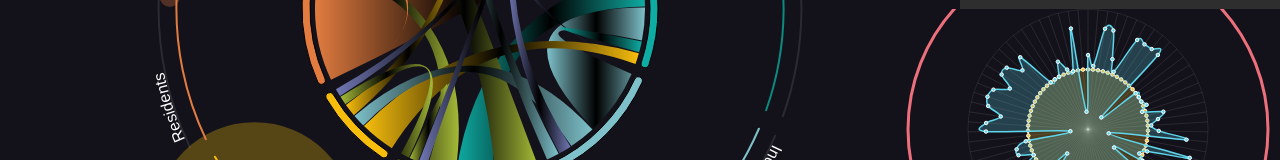
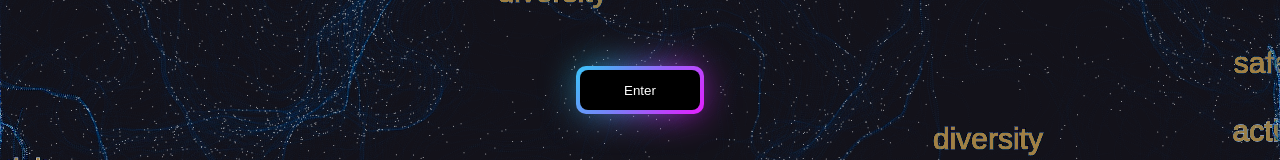
Before and after one commit to kekehurry/Generative-Metrics-Playground, a React (Create React App) app: page / in a window 1280 px wide. Shown: the part 550-710 px from the top of the page. Built offline with nearby package versions, Linux system fonts and the light colour scheme; what resso would draw is missing.

Commit message:
add welcomepage

```diff
--- a/package.json
+++ b/package.json
@@ -9,6 +9,7 @@
     "css-loader": "^6.8.1",
     "d3": "^7.8.5",
     "d3-v6-tip": "^1.0.9",
+    "p5": "^1.6.0",
     "react": "^18.2.0",
     "react-dom": "^18.2.0",
     "react-scripts": "5.0.1",
--- a/public/index.html
+++ b/public/index.html
@@ -4,7 +4,7 @@
     <meta charset="utf-8" />
     <link rel="icon" href="%PUBLIC_URL%/favicon.ico" />
     <meta name="viewport" content="width=device-width, initial-scale=1" />
-    <meta name="theme-color" content="#000000" />
+    <meta name="theme-color" content="#13121A" />
     <meta
       name="description"
       content="Web site created using create-react-app"
@@ -27,8 +27,13 @@
     <title>React App</title>
   </head>
   <body>
-    <noscript>You need to enable JavaScript to run this app.</noscript>
+    <!-- <div id="welcomepage">
+      <h1>Welcome to my website</h1>
+    </div> -->
+
+    <!-- <noscript>You need to enable JavaScript to run this app.</noscript> -->
     <div id="root"></div>
+
     <!--
       This HTML file is a template.
       If you open it directly in the browser, you will see an empty page.
--- a/src/App.js
+++ b/src/App.js
@@ -1,4 +1,5 @@
 import './App.css';
+import WelcomePage from './components/WelcomePage';
 import React, { useState, useEffect } from "react";
 import Expand from './components/Expand';
 
@@ -20,7 +21,14 @@ const CHORD_DATA_PATH = "/data/chord_data_2.csv";
 // const PIE_DATA_PATH = "/data/pie_data_2.csv";
 const RADAR_DATA_PATH = '/data/radar_data_2.json';
 
+
 function App() {
+
+  const [showGraph, setShowGraph] = useState(false);
+
+  function enterSite() {
+    setShowGraph(true);
+  }
 
   const [sidebarOpen, setSidebarOpen] = useState(false);
 
@@ -56,6 +64,7 @@ function App() {
   const handleChange4 = (value) => {
     setVersion(value);
   };
+
 
 
   // handle windows resize
@@ -124,6 +133,9 @@ function App() {
       });
   }, [version]);
 
+  if (!showGraph) {
+    return <WelcomePage enterSite={enterSite} />;
+  } else {
 
     return (
       <div className="App">
@@ -185,6 +197,7 @@ function App() {
       </div>
     );
         }
+}
 
 export default App;
 
--- /dev/null
+++ b/src/components/Sketch.js
@@ -0,0 +1,204 @@
+import React, { useRef, useEffect } from 'react';
+import p5 from 'p5';  // 引入 p5 库
+
+class Particle {
+    constructor(p, scl, cols) {
+        this.p = p;
+        this.scl = scl;
+        this.cols = cols;
+        this.pos = p.createVector(p.random(p.width), p.random(p.height));
+        this.vel = p.createVector();
+        this.acc = p.createVector();
+        this.maxspeed = 2;
+
+        this.color = p.color(68, 105, 161, 5);
+
+    }
+
+    follow(flowfield) {
+        let x = this.p.floor(this.pos.x / this.scl);
+        let y = this.p.floor(this.pos.y / this.scl);
+        let index = x + y * this.cols;
+        let force = flowfield[index];
+        this.applyForce(force);
+    }
+
+    update() {
+        this.vel.add(this.acc);
+        this.vel.limit(this.maxspeed);
+        this.pos.add(this.vel);
+        this.acc.mult(0);
+    }
+
+    applyForce(force) {
+        this.acc.add(force);
+    }
+
+    edges() {
+        if (this.pos.x > this.p.width) this.pos.x = 0;
+        if (this.pos.x < 0) this.pos.x = this.p.width;
+        if (this.pos.y > this.p.height) this.pos.y = 0;
+        if (this.pos.y < 0) this.pos.y = this.p.height;
+    }
+
+    show() {
+        let d = this.p.dist(this.pos.x, this.pos.y, this.p.mouseX, this.p.mouseY);
+        if (d < 50) {
+            // this.color = this.p.color(89, 151, 155, 5);
+            this.color = this.p.color(41, 145, 186, 5);
+        } else {
+            // this.color = this.p.color(68, 105, 161, 5);
+            this.color = this.p.color(105, 135, 190, 5);
+        }
+        this.p.strokeWeight(2);  // set the stroke weight
+
+        // add shining effect
+        if (this.p.random(1) < 0.01) {
+            this.p.stroke(255, 255, 255, 200);
+            this.p.strokeWeight(1);
+        } else {
+            this.p.stroke(this.color);
+        }
+        this.p.point(this.pos.x, this.pos.y);
+    }
+}
+
+export default function Sketch() {
+
+    const sketchRef = useRef();
+
+    useEffect(() => {
+        new p5(p => {
+            let cols, rows;
+            let scl = 20;
+            let zoff = 0;
+            let particles = [];
+            let flowfield;
+            let i = 0;
+
+// --------------------- text ---------------------
+            let communityAlpha = 80;
+            let futureAlpha = 255;
+            let futureTimer = 0;
+            let futurePosition;
+            let text_list = ['safe','peace','activity','innovation','sustainable','accessible','diversity','convenient']
+            let currentText = '';
+// --------------------- text ---------------------
+
+
+            const radialGradient = (sX, sY, sR, eX, eY, eR, colorS, colorE) => {
+                const gradient = p.drawingContext.createRadialGradient(sX, sY, sR, eX, eY, eR);
+
+                gradient.addColorStop(0, colorS.toString());
+                gradient.addColorStop(1, colorE.toString());
+
+                return gradient;
+            };
+
+            p.setup = () => {
+                p.createCanvas(p.windowWidth, p.windowHeight);
+                cols = p.floor(p.width / scl);
+                rows = p.floor(p.height / scl);
+                flowfield = new Array(cols * rows);
+                // create particles
+                for (let i = 0; i < 2000; i++) {
+                    particles[i] = new Particle(p, scl, cols);
+                }
+                // p.background(243, 234, 226);
+                p.background(19, 18, 26);
+
+            };
+
+            p.draw = () => {
+                let yoff = 0;
+                for (let y = 0; y < rows; y++) {
+                    let xoff = 0;
+                    for (let x = 0; x < cols; x++) {
+                        let index = x + y * cols;
+                        let angle = p.noise(xoff, yoff, zoff) * p.TWO_PI * 2;
+                        let v = p5.Vector.fromAngle(angle);
+                        v.setMag(1);
+                        flowfield[index] = v;
+                        xoff += 0.1;
+                    }
+                    yoff += 0.1;
+                }
+                zoff += 0.01;
+
+                for (let i = 0; i < particles.length; i++) {
+                    particles[i].follow(flowfield);
+                    particles[i].update();
+                    particles[i].edges();
+                    particles[i].show();
+                }
+
+                p.push();
+                p.noStroke();
+
+                // create a radial gradient and use it to fill the canvas
+                const gradient = radialGradient(p.width / 2 - 30, p.height / 2 - 30, 0, //start point
+                                                p.width / 2 + 50, p.height / 2 + 50, 130,  // end point
+                                                // p.color(255, 255, 255, 0),  // start color
+                                                // p.color(255, 255, 255, 255)); // end color 243, 234, 226
+                                                p.color(232,123,116),  // start color
+                                                p.color(255)); // end color
+                // p.fill(gradient);
+
+                i = i + 0.5;
+                if (i < 400) {
+                    p.fill(166, 181, 205)
+                    p.ellipse(p.width / 2, p.height / 2, i, i);
+                } else {
+                    p.fill(166, 181, 205)
+                    p.ellipse(p.width / 2, p.height / 2, 400, 400);
+                }
+                p.pop();
+
+// --------------------- text ---------------------
+                // 在中间逐渐显示 "community"
+                p.push();
+                p.fill(161, 128, 68, communityAlpha); // 这里的 alpha 可以改变，用来控制文本的透明度
+                p.textSize(40);
+                p.textAlign(p.CENTER, p.CENTER);
+                p.text('Community', p.width / 2, p.height / 2);
+                communityAlpha += 1;
+                if (communityAlpha > 255) {
+                    communityAlpha = 255;
+                }
+                p.pop();
+
+
+                // 在随机位置逐渐显示然后消失的 "future"
+                if (futureTimer === 0) {
+                    futurePosition = p.createVector(p.random(p.width), p.random(p.height));  // 选择一个随机位置
+                    futureTimer = 30;  // 显示 "future" 1秒后开始逐渐消失
+                    futureAlpha = 255;  // 重置 alpha
+                    currentText = text_list[Math.floor(Math.random() * text_list.length)];
+                }
+                p.push();
+                p.fill(161, 128, 68, futureAlpha);
+                p.textSize(30);
+                p.textAlign(p.CENTER, p.CENTER);
+                p.text(currentText, futurePosition.x, futurePosition.y);
+                if (futureTimer > 0) {
+                    futureTimer--;  // 如果 timer 不为零，则减小它
+                } else {
+                    futureAlpha -= 10;  // 如果 timer 为零，开始减小 alpha 使文本逐渐消失
+                    if (futureAlpha < 0) {
+                        futureAlpha = 0;  // 保证 alpha 不会小于零
+                        futureTimer = 0;  // 重置 timer，以便在下一帧开始显示新的 text
+                    }
+                }
+                p.pop();
+// --------------------- text ---------------------
+
+
+            };
+
+        }, sketchRef.current);
+    }, []);
+
+    return <div ref={sketchRef} />;
+
+
+}
--- /dev/null
+++ b/src/components/WelcomePage.css
@@ -0,0 +1,80 @@
+/* ------------------------------------------------------------------------------------ */
+/* Welcome Page */
+/* ------------------------------------------------------------------------------------ */
+
+.welcomepage {
+    position: fixed;
+    width: 100%;
+    height: 100%;
+    background-color: #13121a;
+    display: flex;
+    align-items: center; /* 垂直居中 */
+    justify-content: center; /* 水平居中 */
+  }
+
+.enterButton {
+position: relative;
+top: 30%;
+width: 120px;
+height: 40px;
+background-color: #000;
+display: flex;
+align-items: center;
+color: white;
+flex-direction: column;
+justify-content: center;
+border: none;
+padding: 12px;
+gap: 12px;
+border-radius: 8px;
+cursor: pointer;
+/* z-index: 10; */
+}
+
+.enterButton::before {
+content: '';
+position: absolute;
+inset: 0;
+left: -4px;
+top: -1px;
+margin: auto;
+width: 128px;
+height: 48px;
+border-radius: 10px;
+background: linear-gradient(-45deg, #e81cff 0%, #40c9ff 100% );
+z-index: -10;
+pointer-events: none;
+transition: all 0.6s cubic-bezier(0.175, 0.885, 0.32, 1.275);
+}
+
+.enterButton::after {
+content: "";
+z-index: -1;
+position: absolute;
+inset: 0;
+background: linear-gradient(-45deg, #fc00ff 0%, #00dbde 100% );
+transform: translate3d(0, 0, 0) scale(0.95);
+filter: blur(20px);
+}
+
+.enterButton:hover::after {
+filter: blur(30px);
+}
+
+.enterButton:hover::before {
+transform: rotate(-180deg);
+}
+
+.enterButton:active::before {
+scale: 0.7;
+/* z-index: 10; */
+}
+
+.welcomepage canvas {
+    position: absolute;
+    top: 0;
+    left: 0;
+    width: 100%;
+    height: 100%;
+    z-index: -100;
+}
--- /dev/null
+++ b/src/components/WelcomePage.js
@@ -0,0 +1,25 @@
+import React, { useEffect, useRef } from 'react';
+// import p5 from 'p5';
+import './WelcomePage.css';
+import Sketch from './Sketch.js';
+
+function WelcomePage({ enterSite }) {
+    // const sketchRef = useRef();
+
+    // useEffect(() => {
+    //     new p5(Sketch, sketchRef.current);
+    //     return function cleanup() {
+    //         sketchRef.current.remove();
+    //     };
+    // }, []);
+
+
+    return (
+        <div className="welcomepage">
+            <Sketch />
+        <button className="enterButton" onClick={enterSite}>Enter</button>
+        </div>
+    );
+    }
+
+export default WelcomePage;
```
Also changed, not shown: src/App.css (line endings or trailing spaces), 2 other files (tests, documents, lock files or other folders). Lines whose indentation alone changed are shown as unchanged.
